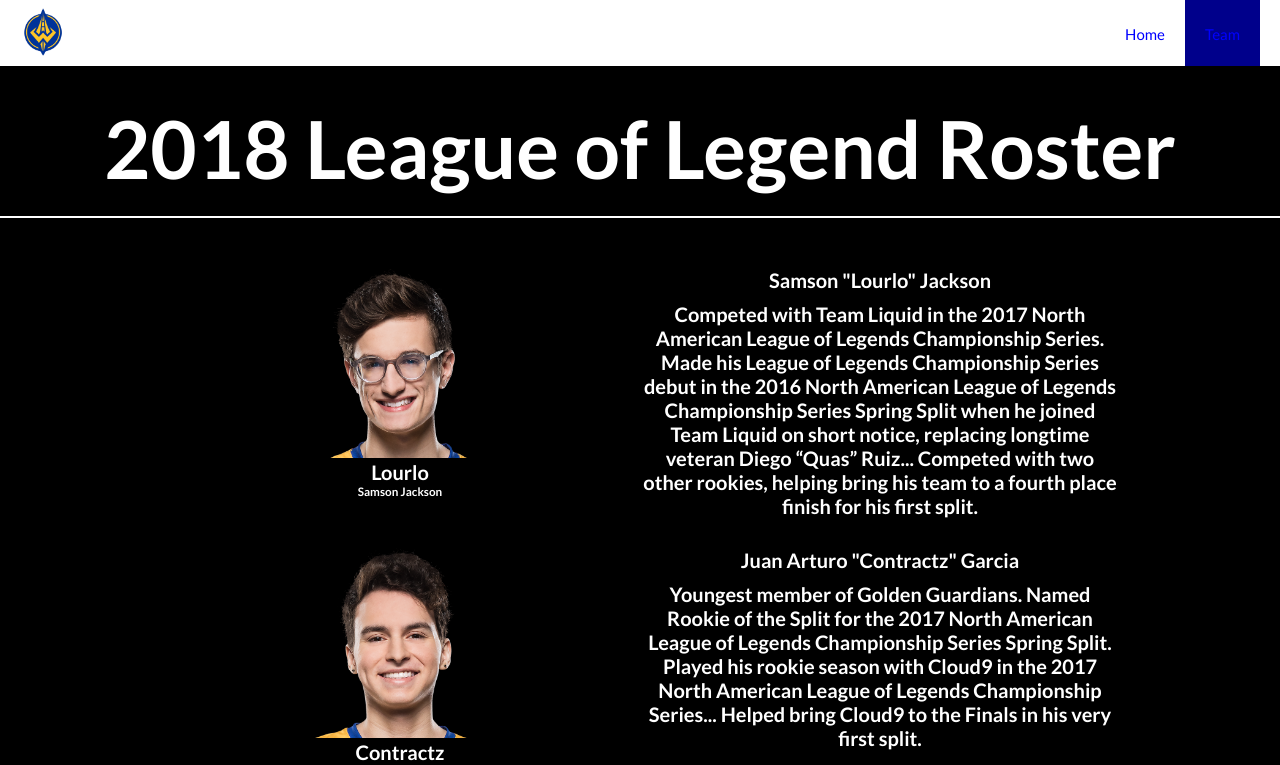
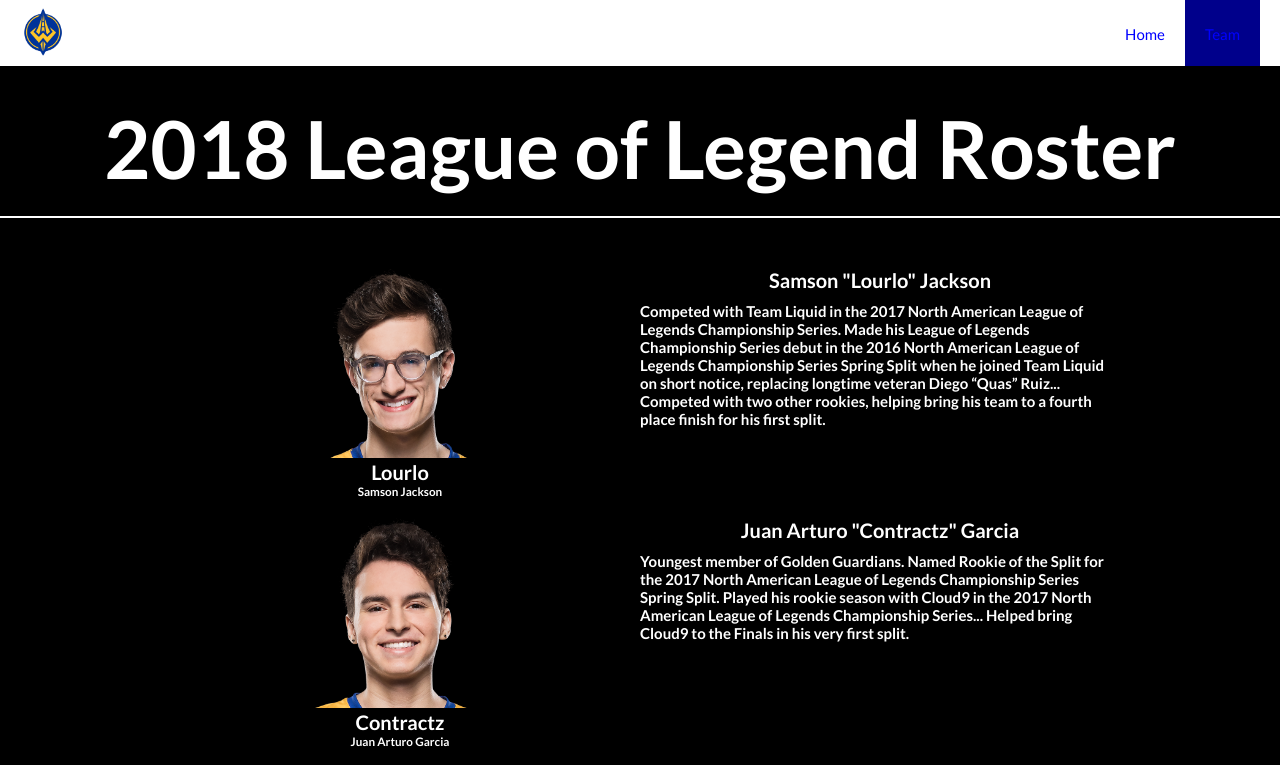
Before and after one commit to robertchou91/golden-guardians, a React app: page /team in a window 1280 px wide. Shown: the top 765 px of the page. Built offline with nearby package versions, Linux system fonts and the light colour scheme.

Commit message:
1st commit

```diff
--- a/src/components/Team/PlayerDesktop/PlayerDesktop.css
+++ b/src/components/Team/PlayerDesktop/PlayerDesktop.css
@@ -23,3 +23,7 @@
  .Info_playerinformation h1 {
    margin-bottom: 1rem;
  }
+
+ .Info_playerinformation h2 {
+   text-align: left;
+ }
--- a/src/components/Team/PlayerDesktop/PlayerDesktop.js
+++ b/src/components/Team/PlayerDesktop/PlayerDesktop.js
@@ -11,7 +11,7 @@
       </div>
       <div className={classes.Info_playerinformation}>
         <h1>{props.playerrealName}</h1>
-        <h1>{props.playerBio}</h1>
+        <h2>{props.playerBio}</h2>
       </div>
     </div>
   );
```
